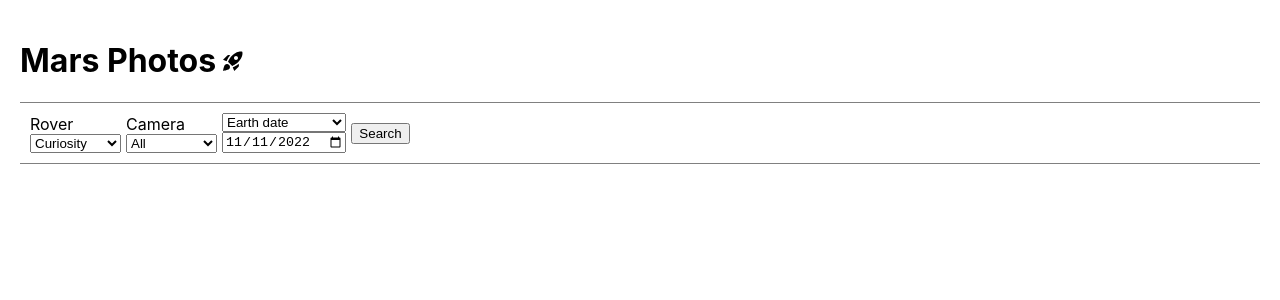
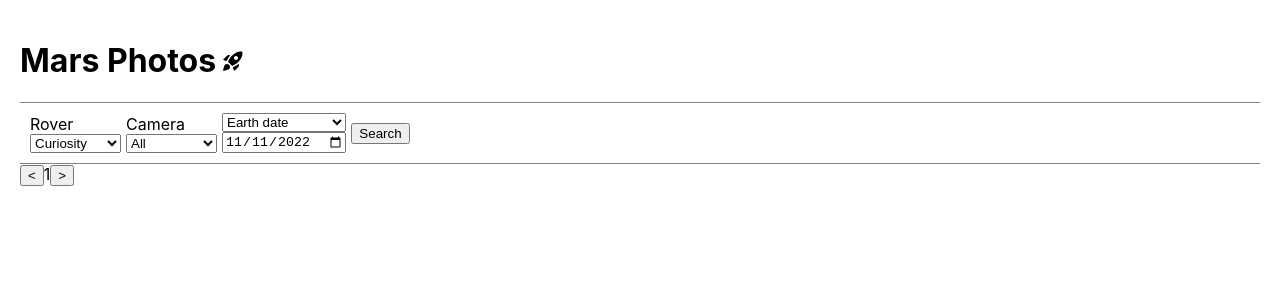
Before and after one commit to juanpabloCamus/test-react-nexosoluciones, a React (Create React App) app: page / in a window 1280 px wide. Shown: the top 300 px of the page. Built offline with nearby package versions, Linux system fonts and the light colour scheme.

Commit message:
add pagination component

```diff
--- a/src/App.js
+++ b/src/App.js
@@ -2,14 +2,18 @@
 import FilterBar from './components/FilterBar';
 import Gallery from './components/Gallery';
 import Navbar from './components/Navbar';
+import Pagination from './components/Pagination';
 
 function App() {
   const [photos, setPhotos] = useState([]);
+  const [page, setPage] = useState(1);
+
   return (
     <div className="App">
       <Navbar />
-      <FilterBar setPhotos={setPhotos} />
+      <FilterBar page setPhotos={setPhotos} />
       <Gallery photos={photos} />
+      <Pagination page={page} setPage={setPage} />
     </div>
   );
 }
--- /dev/null
+++ b/src/components/Pagination.jsx
@@ -0,0 +1,25 @@
+import React from 'react';
+
+const Pagination = ({ page, setPage }) => {
+  const handlePagination = (e) => {
+    if (e.target.name === 'decrement') {
+      if (page === 1) return;
+      return setPage(page - 1);
+    }
+    return setPage(page + 1);
+  };
+
+  return (
+    <div>
+      <button name="decrement" onClick={handlePagination} type="button">
+        {'<'}
+      </button>
+      <span>{page}</span>
+      <button name="increment" onClick={handlePagination} type="button">
+        {'>'}
+      </button>
+    </div>
+  );
+};
+
+export default Pagination;
```
Also changed, not shown: .eslintrc.json.
